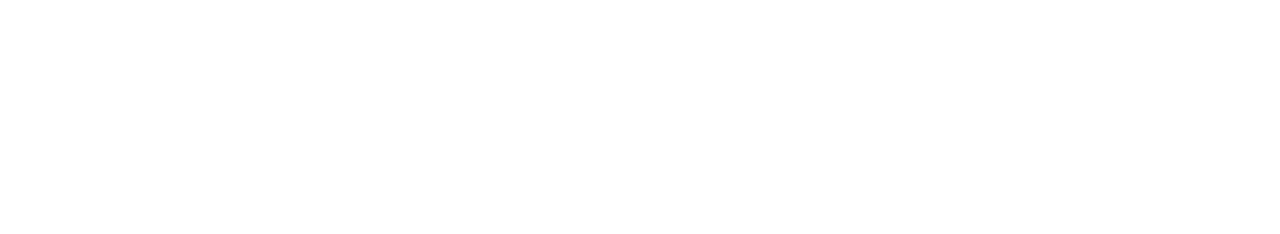
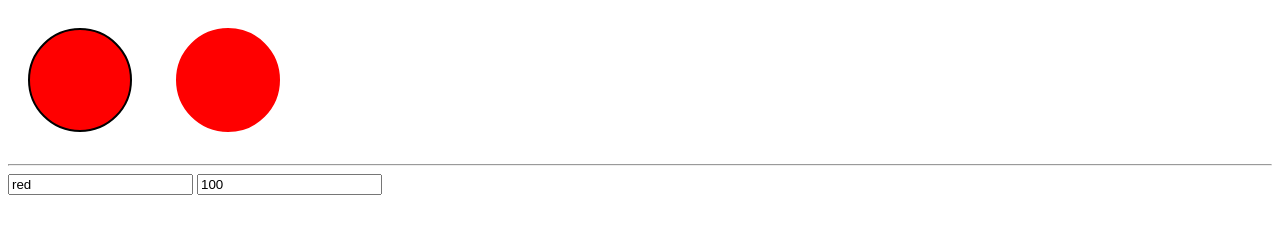
Before and after one commit to DoSToNl/Vue_js_lesson8, a plain HTML site: page index.html in a window 1280 px wide. Drawn offline with nearby package versions, Linux system fonts and the light colour scheme.

Commit message:
Vue_js_lesson8
Vue_js_lesson8

```diff
--- a/index.html
+++ b/index.html
@@ -5,10 +5,44 @@
 	<meta name="viewport" content="width=device-width, initial-scale=1">
 	<script src="https://cdn.jsdelivr.net/npm/vue/dist/vue.js"></script>
 	<title>Document</title>
+	<style>
+		.circle {
+			width: 100px;
+			height: 100px;
+			border-radius: 50%;
+			border: 2px solid #000;
+			display: inline-block;
+			margin: 20px;
+		}
+	</style>
 </head>
 <body>
 	<div class="wrapper">
-
+		<div id="app">
+			<div class="circle" :style="styles"></div>
+			<div class="circle" :style="[styles, {'border-color': color}]"></div>
+			<hr>
+			<input type="text" v-model="color">
+			<input type="text" v-model="height">
+		</div>
 	</div>
+	<script>
+		var app = new Vue ({
+			el: '#app',
+			data: {
+				color: 'red',
+				height: 100
+			},
+			computed: {
+				styles: function() {
+					return {
+						'background': this.color,
+						'height': this.height + 'px',
+						'width': this.height + 'px'
+					}
+				}
+			}
+		})
+	</script>
 </body>
 </html>
```
